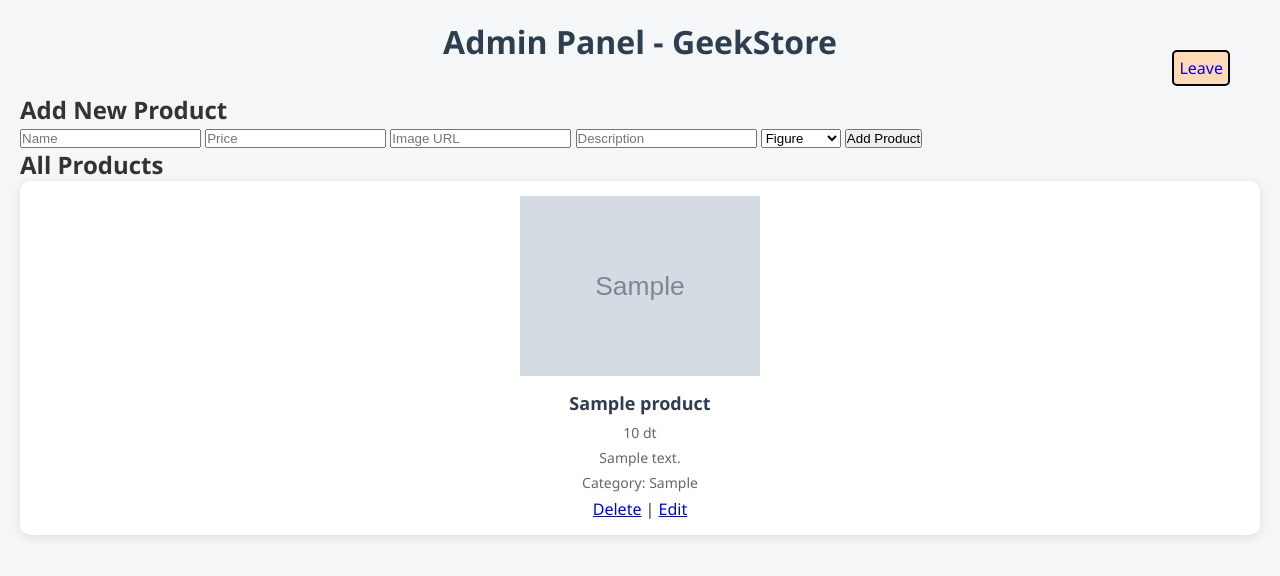
After one commit to Jentelprog/GeekStore, a PHP site: page /admin/index.php in a window 1280 px wide. The commit adds this page. Shown: the top 576 px of the page. Run offline with PHP 8.4, Linux system fonts and the light colour scheme; tables that the repository leaves empty or names only in its code hold one stand-in row (values such as "Sample post"); grey boxes marked "Sample" are stand-in pictures.

Commit message:
updating the admin page and adding an edit option

```diff
--- /dev/null
+++ b/admin/index.php
@@ -0,0 +1,111 @@
+<?php
+// Connect to database
+include "../db_connect.php";
+
+// Handle Add / Update Product
+if ($_SERVER["REQUEST_METHOD"] == "POST") {
+  if (isset($_POST["add_product"])) {
+    $stmt = $conn->prepare("INSERT INTO products (name, price, image, description, category) VALUES (?, ?, ?, ?, ?)");
+    $stmt->bind_param("sssss", $_POST["name"], $_POST["price"], $_POST["image"], $_POST["description"], $_POST["category"]);
+    $stmt->execute();
+    $stmt->close();
+    header("Location: admin.php");
+    exit;
+  }
+
+  if (isset($_POST["update_product"])) {
+    $stmt = $conn->prepare("UPDATE products SET name = ?, price = ?, image = ?, description = ?, category = ? WHERE id = ?");
+    $stmt->bind_param("sssssi", $_POST["name"], $_POST["price"], $_POST["image"], $_POST["description"], $_POST["category"], $_POST["product_id"]);
+    $stmt->execute();
+    $stmt->close();
+    header("Location: admin.php");
+    exit;
+  }
+}
+
+// Handle Delete Product
+if (isset($_GET["delete"])) {
+  $stmt = $conn->prepare("DELETE FROM products WHERE id = ?");
+  $stmt->bind_param("i", $_GET["delete"]);
+  $stmt->execute();
+  $stmt->close();
+  header("Location: admin.php");
+  exit;
+}
+
+// Fetch product for editing
+$edit_product = null;
+if (isset($_GET["edit"])) {
+  $stmt = $conn->prepare("SELECT * FROM products WHERE id = ?");
+  $stmt->bind_param("i", $_GET["edit"]);
+  $stmt->execute();
+  $result = $stmt->get_result();
+  $edit_product = $result->fetch_assoc();
+  $stmt->close();
+}
+
+// Fetch all products
+$result = $conn->query("SELECT * FROM products");
+$products = $result->fetch_all(MYSQLI_ASSOC);
+?>
+
+<!DOCTYPE html>
+<html lang="en">
+
+<head>
+  <meta charset="UTF-8">
+  <title>GeekStore Admin Panel</title>
+  <link rel="stylesheet" href="style.css">
+</head>
+
+<body>
+
+  <h1>Admin Panel - GeekStore</h1>
+  <a href="../users/login/login.php" class="exit">Leave</a>
+
+  <section>
+    <h2><?= $edit_product ? "Edit Product" : "Add New Product" ?></h2>
+    <form method="POST">
+      <input type="text" name="name" placeholder="Name" required value="<?= $edit_product['name'] ?? '' ?>">
+      <input type="text" name="price" placeholder="Price" required value="<?= $edit_product['price'] ?? '' ?>">
+      <input type="text" name="image" placeholder="Image URL" required value="<?= $edit_product['image'] ?? '' ?>">
+      <input type="text" name="description" placeholder="Description" required value="<?= $edit_product['description'] ?? '' ?>">
+      <select name="category" required>
+        <optgroup label="Select Category">
+          <option value="figure" <?= isset($edit_product) && $edit_product['category'] == 'figure' ? 'selected' : '' ?>>Figure</option>
+          <option value="hoodie" <?= isset($edit_product) && $edit_product['category'] == 'hoodie' ? 'selected' : '' ?>>Hoodie</option>
+          <option value="sticker" <?= isset($edit_product) && $edit_product['category'] == 'sticker' ? 'selected' : '' ?>>Sticker</option>
+        </optgroup>
+      </select>
+
+      <?php if ($edit_product): ?>
+        <input type="hidden" name="product_id" value="<?= $edit_product['id'] ?>">
+        <button type="submit" name="update_product">Update Product</button>
+        <a href="admin.php">Cancel</a>
+      <?php else: ?>
+        <button type="submit" name="add_product">Add Product</button>
+      <?php endif; ?>
+    </form>
+  </section>
+
+  <section>
+    <h2>All Products</h2>
+    <div id="productList">
+      <?php foreach ($products as $product): ?>
+        <div class="product-card">
+          <img src="<?= htmlspecialchars($product['image']) ?>" width="100">
+          <h3><?= htmlspecialchars($product['name']) ?></h3>
+          <p><?= htmlspecialchars($product['price']) ?> dt</p>
+          <p><?= htmlspecialchars($product['description']) ?></p>
+          <p>Category: <?= htmlspecialchars($product['category']) ?></p>
+          <a href="?delete=<?= $product['id'] ?>" onclick="return confirm('Are you sure you want to delete this product?')">Delete</a>
+          |
+          <a href="?edit=<?= $product['id'] ?>">Edit</a>
+        </div>
+      <?php endforeach; ?>
+    </div>
+  </section>
+
+</body>
+
+</html>
--- a/users/login/login.php
+++ b/users/login/login.php
@@ -6,7 +6,7 @@ if ($_SERVER["REQUEST_METHOD"] == "POST") {
     $email = $_POST["email"];
     $password = $_POST["password"];
     if ($email == "admin@gmail.com" && $password == "admin") {
-        header("Location: ../../admin/mainPage.php");
+        header("Location: ../../admin/index.php");
         exit();
     }
     //sql
```
Also changed, not shown: admin/MainPage.php (deleted, +0 -80 lines), admin/add_product.php (deleted, +0 -23 lines), admin/delete_product.php (deleted, +0 -18 lines).
